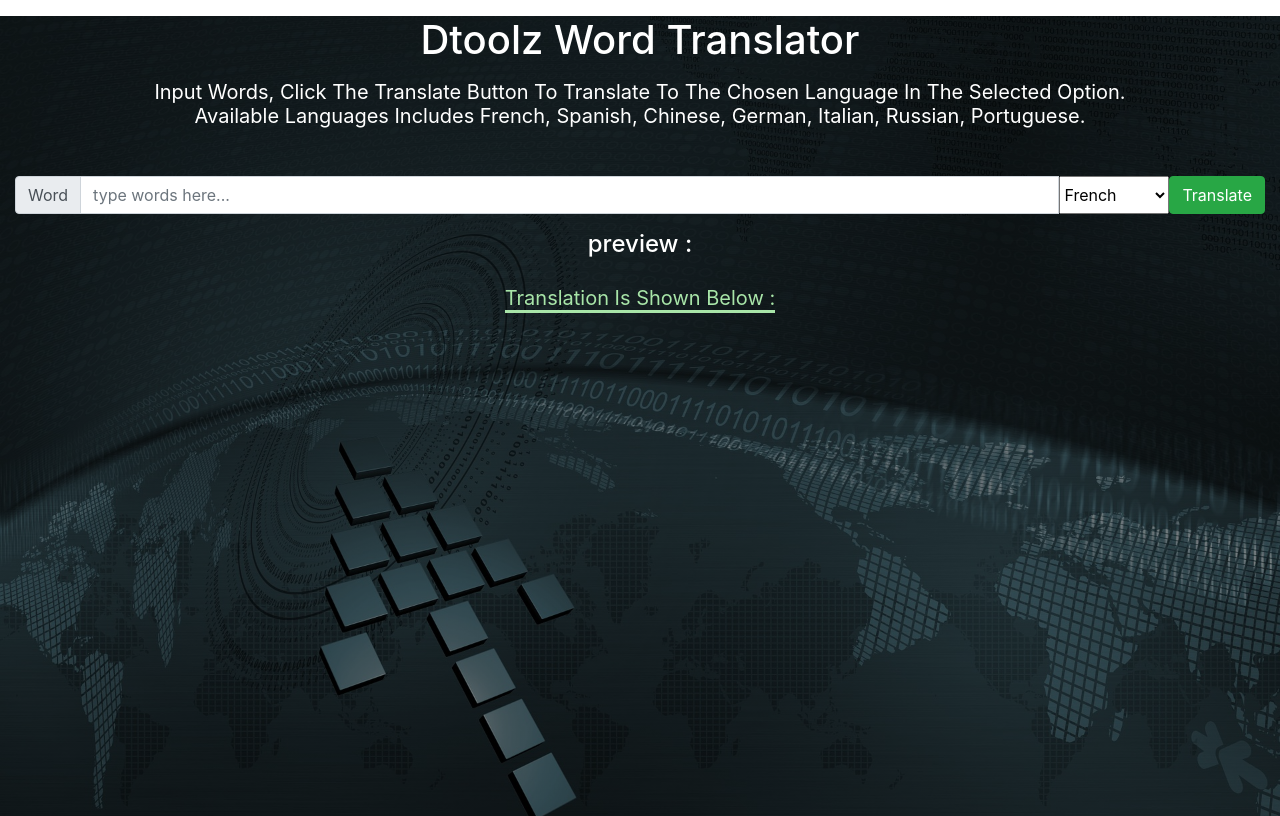
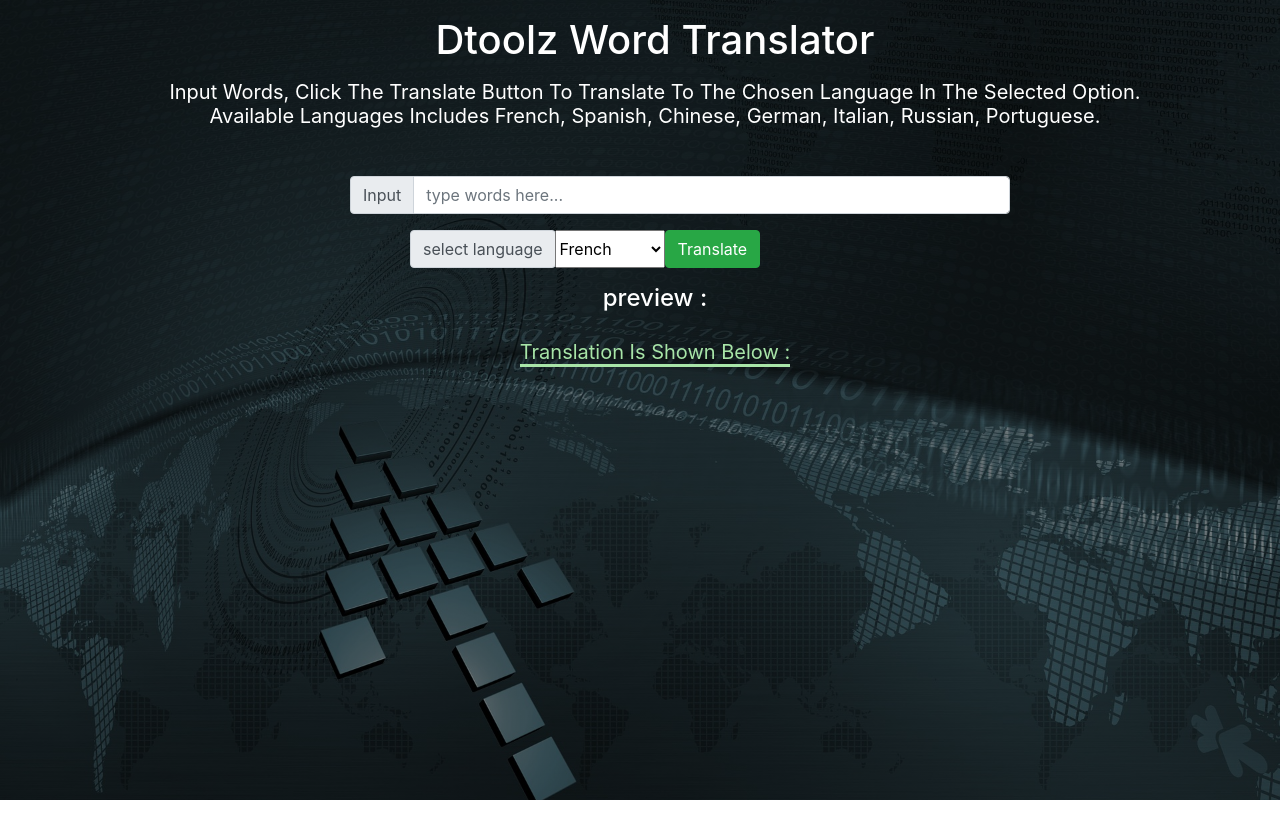
Before and after one commit to dtoolz/vuejs-word-translator, a Vue app: page / in a window 1280 px wide. Built offline with nearby package versions, Linux system fonts and the light colour scheme; what vue-resource would draw is missing.

Commit message:
added responsiveness

```diff
--- a/src/App.vue
+++ b/src/App.vue
@@ -1,12 +1,16 @@
 <template>
   <div class="container-fluid text-white text-center" id="app">
-    <h1 class="my-3">Dtoolz Word Translator</h1>
+    <div class="gendiv">
+      <h1 class="mb-3 pt-3">Dtoolz Word Translator</h1>
       <h3 class="mt-3 font-weight-normal text-capitalize lead">
-      input words, click the translate button to translate to the chosen language in the
-      selected option. <br> available languages includes french, spanish, chinese, german, italian, russian, portuguese.
+        input words, click the translate button to translate to the chosen
+        language in the selected option. <br />
+        available languages includes french, spanish, chinese, german, italian,
+        russian, portuguese.
       </h3>
       <wordInput v-on:formSubmit="wordTranslate"></wordInput>
-    <wordOutput v-text="wordTranslated" ></wordOutput>
+      <wordOutput v-text="wordTranslated"></wordOutput>
+    </div>
   </div>
 </template>
 
@@ -20,20 +24,24 @@ export default {
     wordInput,
     wordOutput
   },
-  data: function(){
+  data: function() {
     return {
-      wordTranslated: ''
-    }
+      wordTranslated: ""
+    };
   },
   methods: {
     wordTranslate: function(word, language) {
       // alert(word);
-      this.$http.get(
-        "https://translate.yandex.net/api/v1.5/tr.json/translate?key=trnsl.1.1.20200316T144937Z.93dc9dc5d746e1b2.f26ab83c43b2584761480613c7590cddad2ac904&lang="+language+"&text=" +
+      this.$http
+        .get(
+          "https://translate.yandex.net/api/v1.5/tr.json/translate?key=trnsl.1.1.20200316T144937Z.93dc9dc5d746e1b2.f26ab83c43b2584761480613c7590cddad2ac904&lang=" +
+            language +
+            "&text=" +
             word
-      ).then((response) => {
+        )
+        .then(response => {
           //console.log(response);
-         this.wordTranslated =  response.body.text[0];
+          this.wordTranslated = response.body.text[0];
         });
     }
   }
@@ -41,9 +49,38 @@ export default {
 </script>
 
 <style>
-  #app{
-    background: linear-gradient(rgba(0, 0, 0, 0.5), rgba(0, 0, 0, 0.5)), url('~@/assets/black.jpg') no-repeat center;
+#app {
+  background: linear-gradient(rgba(0, 0, 0, 0.5), rgba(0, 0, 0, 0.5)),
+    url("~@/assets/black.jpg") no-repeat center;
   background-size: cover;
   height: 100vh;
 }
+.gendiv{
+  margin-left: 200px;
+}
+@media (min-width: 768px) {
+  .gendiv{
+  margin-left: 200px;
+  }
+}
+@media (min-width: 600px) {
+  .gendiv{
+  margin-left: 150px;
+  }
+}
+@media (min-width: 500px) {
+  .gendiv{
+  margin-left: 100px;
+  }
+}
+@media (min-width: 400px) {
+  .gendiv{
+  margin-left: 60px;
+  }
+}
+@media (min-width: 300px) {
+  .gendiv{
+  margin-left: 30px;
+  }
+}
 </style>
--- a/src/components/wordInput.vue
+++ b/src/components/wordInput.vue
@@ -1,9 +1,10 @@
 <template>
   <div id="wordInput">
-    <form class=" mt-5" v-on:submit="formSubmit">
+    <form class="container  mt-5" v-on:submit="formSubmit">
+      <div class="form-div-a row">
         <div class="input-group mb-3">
           <div class="input-group-prepend">
-          <span class="input-group-text" id="basic-addon1">Word</span>
+            <span class="input-group-text" id="basic-addon1">Input</span>
           </div>
           <input
             type="text"
@@ -13,7 +14,13 @@
             aria-describedby="basic-addon1"
             v-model="wordToTranslate"
           />
-        <select  class="custom-select-md" v-model="language">
+        </div>
+      </div>
+      <div class="form-div-b row">
+          <div class="input-group-prepend">
+            <span class="input-group-text" id="basic-addon1">select language</span>
+          </div>
+        <select class="custom-select-md" v-model="language">
           <option value="fr">French</option>
           <option value="es">Spanish</option>
           <option value="zh">Chinese</option>
@@ -22,12 +29,12 @@
           <option value="ru">Russian</option>
           <option value="pt">Portuguese</option>
         </select>
-        <input class="btn btn-success" type="submit" value="Translate">
+        <input class="btn btn-success" type="submit" value="Translate" />
       </div>
     </form>
-     <h4 >preview : {{wordToTranslate}}</h4>
+    <h4 class="mt-3">preview : {{ wordToTranslate }}</h4>
     <div class="my-4 text-capitalize">
-         <span class="underline" >Translation is shown below :</span>
+      <span class="underline">Translation is shown below :</span>
     </div>
   </div>
 </template>
@@ -35,22 +42,22 @@
 <script>
 export default {
   name: "wordInput",
-  data(){
+  data() {
     return {
-          wordToTranslate: '',
-          language: ''
-      }
+      wordToTranslate: "",
+      language: ""
+    };
   },
-  created(){
-      this.language = 'fr';
+  created() {
+    this.language = "fr";
   },
-  methods : {
-      formSubmit(e){
-        this.$emit('formSubmit', this.wordToTranslate, this.language); //sending typed input to app.vue component
+  methods: {
+    formSubmit(e) {
+      this.$emit("formSubmit", this.wordToTranslate, this.language); //sending typed input to app.vue component
       e.preventDefault();
     }
   }
-}
+};
 </script>
 
 <style scoped>
@@ -60,4 +67,26 @@ export default {
   font-size: 20px;
 }
 
+@media (min-width: 1200px) {
+  .form-div-a{
+  margin-left: 200px !important;
+  margin-right: 300px !important;
+  }
+   .form-div-b{
+  margin-left: 700px !important;
+  margin-right: 50px !important;
+  }
+}
+
+@media (min-width: 1000px) {
+  .form-div-a{
+  margin-left: 250px !important;
+  margin-right: 200px !important;
+  }
+   .form-div-b{
+  margin-left: 310px !important;
+  margin-right: 150px !important;
+  }
+}
+
 </style>
```
Lines whose indentation alone changed are shown as unchanged.
